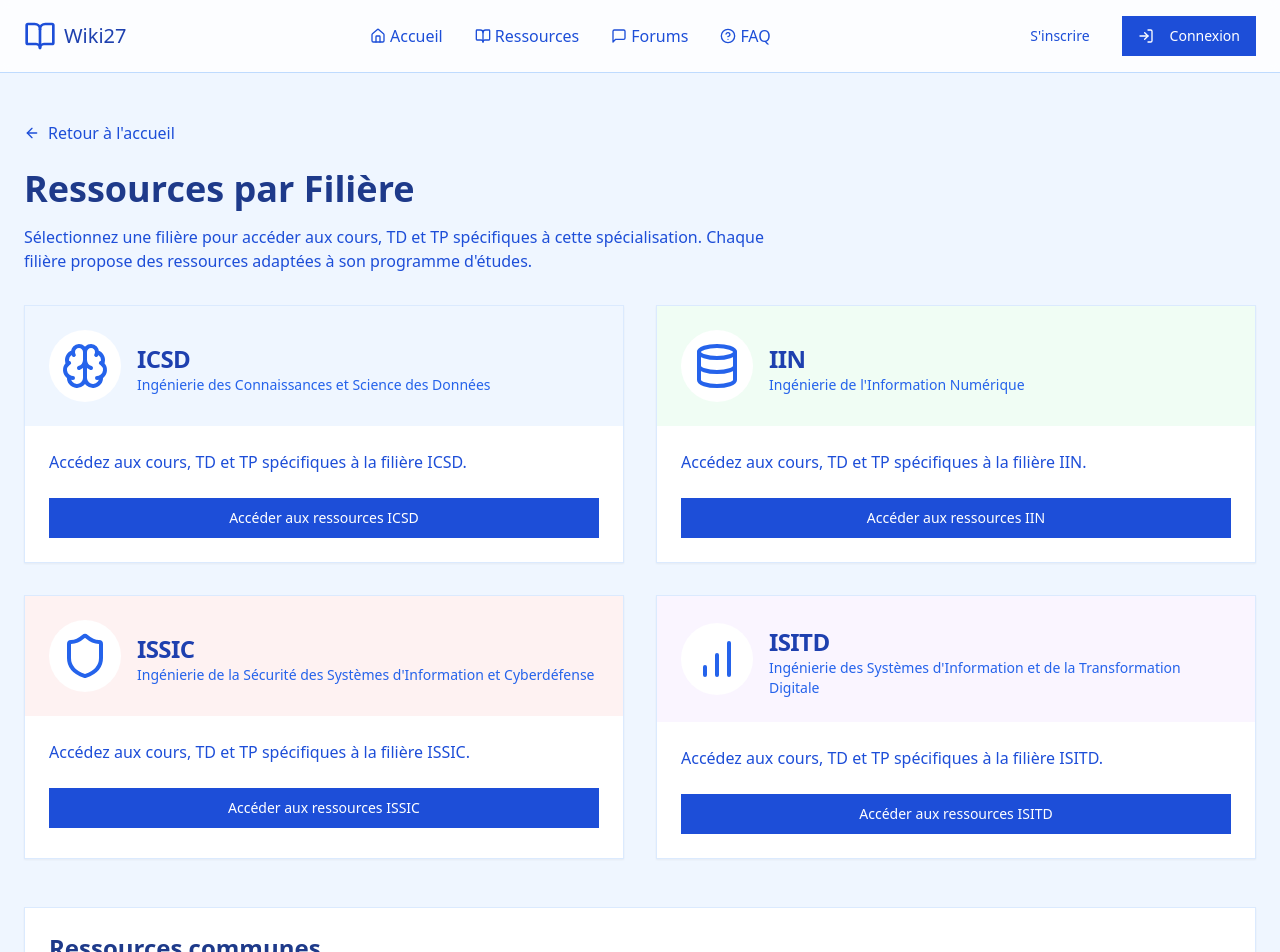
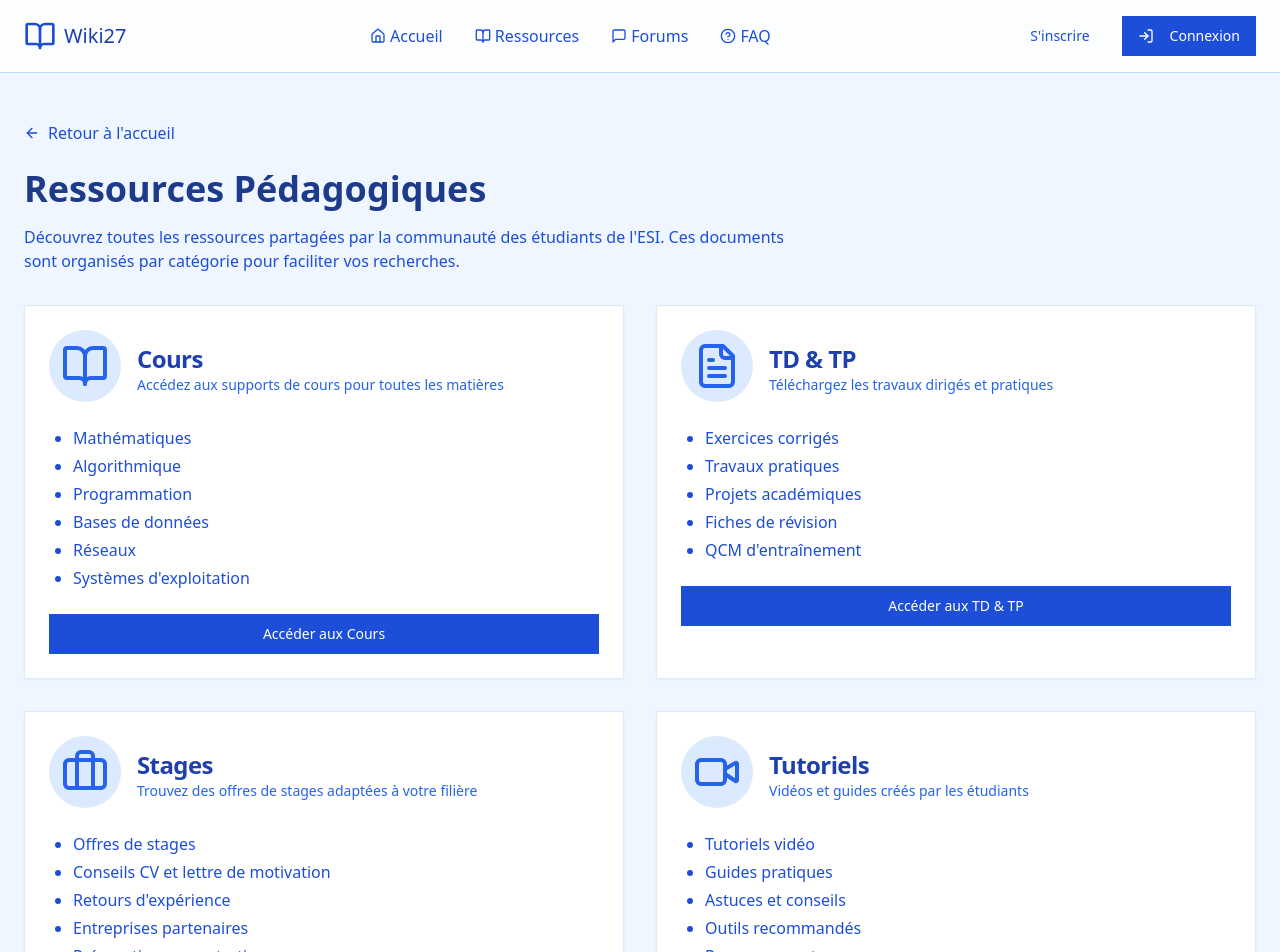
Before and after one commit to nasreddine-guellaf/KM-projet, a Next.js app: page /ressources in a window 1280 px wide. Shown: the top 952 px of the page. Built offline with nearby package versions, Linux system fonts and the light colour scheme.

Commit message:
Updated the site

```diff
--- /dev/null
+++ b/app/ressources/filieres/page.tsx
@@ -0,0 +1,103 @@
+import Navbar from "@/components/navbar"
+import { Card, CardContent, CardDescription, CardHeader, CardTitle } from "@/components/ui/card"
+import { ArrowLeft, Brain, Database, Shield, BarChart } from "lucide-react"
+import { Button } from "@/components/ui/button"
+import Link from "next/link"
+
+export default function FilieresRessourcesPage() {
+  const filieres = [
+    {
+      title: "ICSD",
+      description: "Ingénierie des Connaissances et Science des Données",
+      icon: <Brain className="h-12 w-12 text-blue-600" />,
+      details: "Accédez aux cours, TD et TP spécifiques à la filière ICSD.",
+      link: "/filieres/icsd",
+      color: "bg-blue-50",
+    },
+    {
+      title: "IIN",
+      description: "Ingénierie de l'Information Numérique",
+      icon: <Database className="h-12 w-12 text-blue-600" />,
+      details: "Accédez aux cours, TD et TP spécifiques à la filière IIN.",
+      link: "/filieres/iin",
+      color: "bg-green-50",
+    },
+    {
+      title: "ISSIC",
+      description: "Ingénierie de la Sécurité des Systèmes d'Information et Cyberdéfense",
+      icon: <Shield className="h-12 w-12 text-blue-600" />,
+      details: "Accédez aux cours, TD et TP spécifiques à la filière ISSIC.",
+      link: "/filieres/issic",
+      color: "bg-red-50",
+    },
+    {
+      title: "ISITD",
+      description: "Ingénierie des Systèmes d'Information et de la Transformation Digitale",
+      icon: <BarChart className="h-12 w-12 text-blue-600" />,
+      details: "Accédez aux cours, TD et TP spécifiques à la filière ISITD.",
+      link: "/filieres/isitd",
+      color: "bg-purple-50",
+    },
+  ]
+
+  return (
+    <main className="min-h-screen bg-blue-50">
+      <Navbar />
+      <div className="container mx-auto px-6 py-12">
+        <div className="mb-8">
+          <Link href="/" className="inline-flex items-center text-blue-700 hover:text-blue-900 mb-6">
+            <ArrowLeft className="w-4 h-4 mr-2" />
+            Retour à l'accueil
+          </Link>
+          <h1 className="text-4xl font-bold text-blue-900 mb-4">Ressources par Filière</h1>
+          <p className="text-blue-700 max-w-3xl">
+            Sélectionnez une filière pour accéder aux cours, TD et TP spécifiques à cette spécialisation. Chaque filière
+            propose des ressources adaptées à son programme d'études.
+          </p>
+        </div>
+
+        <div className="grid grid-cols-1 md:grid-cols-2 gap-8 mb-12">
+          {filieres.map((filiere, index) => (
+            <Card key={index} className="border-blue-100 hover:shadow-lg transition-shadow">
+              <CardHeader className={`flex flex-row items-center gap-4 ${filiere.color} rounded-t-lg`}>
+                <div className="p-3 rounded-full bg-white">{filiere.icon}</div>
+                <div>
+                  <CardTitle className="text-2xl text-blue-800">{filiere.title}</CardTitle>
+                  <CardDescription className="text-blue-600">{filiere.description}</CardDescription>
+                </div>
+              </CardHeader>
+              <CardContent className="p-6">
+                <p className="text-blue-700 mb-6">{filiere.details}</p>
+                <Link href={filiere.link}>
+                  <Button className="w-full bg-blue-700 hover:bg-blue-800 text-white">
+                    Accéder aux ressources {filiere.title}
+                  </Button>
+                </Link>
+              </CardContent>
+            </Card>
+          ))}
+        </div>
+
+        <div className="bg-white p-6 rounded-lg border border-blue-100 shadow-sm">
+          <h2 className="text-2xl font-bold text-blue-900 mb-4">Ressources communes</h2>
+          <p className="text-blue-700 mb-6">
+            Certaines ressources sont communes à toutes les filières, notamment pour les matières générales du tronc
+            commun.
+          </p>
+          <div className="grid grid-cols-1 md:grid-cols-2 gap-4">
+            <Link href="/ressources/cours">
+              <Button variant="outline" className="w-full text-blue-700 border-blue-500 hover:bg-blue-100">
+                Accéder aux cours communs
+              </Button>
+            </Link>
+            <Link href="/ressources/td-tp">
+              <Button variant="outline" className="w-full text-blue-700 border-blue-500 hover:bg-blue-100">
+                Accéder aux TD & TP communs
+              </Button>
+            </Link>
+          </div>
+        </div>
+      </div>
+    </main>
+  )
+}
--- a/app/ressources/page.tsx
+++ b/app/ressources/page.tsx
@@ -1,42 +1,63 @@
 import Navbar from "@/components/navbar"
 import { Card, CardContent, CardDescription, CardHeader, CardTitle } from "@/components/ui/card"
-import { ArrowLeft, Brain, Database, Shield, BarChart } from "lucide-react"
+import { BookOpen, FileText, Briefcase, Video, ArrowLeft } from "lucide-react"
 import { Button } from "@/components/ui/button"
 import Link from "next/link"
 
-export default function FilieresRessourcesPage() {
-  const filieres = [
+export default function RessourcesPage() {
+  const resources = [
     {
-      title: "ICSD",
-      description: "Ingénierie des Connaissances et Science des Données",
-      icon: <Brain className="h-12 w-12 text-blue-600" />,
-      details: "Accédez aux cours, TD et TP spécifiques à la filière ICSD.",
-      link: "/filieres/icsd",
-      color: "bg-blue-50",
+      title: "Cours",
+      description: "Accédez aux supports de cours pour toutes les matières",
+      icon: <BookOpen className="h-12 w-12 text-blue-600" />,
+      link: "/ressources/cours",
+      items: [
+        "Mathématiques",
+        "Algorithmique",
+        "Programmation",
+        "Bases de données",
+        "Réseaux",
+        "Systèmes d'exploitation",
+      ],
     },
     {
-      title: "IIN",
-      description: "Ingénierie de l'Information Numérique",
-      icon: <Database className="h-12 w-12 text-blue-600" />,
-      details: "Accédez aux cours, TD et TP spécifiques à la filière IIN.",
-      link: "/filieres/iin",
-      color: "bg-green-50",
+      title: "TD & TP",
+      description: "Téléchargez les travaux dirigés et pratiques",
+      icon: <FileText className="h-12 w-12 text-blue-600" />,
+      link: "/ressources/td-tp",
+      items: [
+        "Exercices corrigés",
+        "Travaux pratiques",
+        "Projets académiques",
+        "Fiches de révision",
+        "QCM d'entraînement",
+      ],
     },
     {
-      title: "ISSIC",
-      description: "Ingénierie de la Sécurité des Systèmes d'Information et Cyberdéfense",
-      icon: <Shield className="h-12 w-12 text-blue-600" />,
-      details: "Accédez aux cours, TD et TP spécifiques à la filière ISSIC.",
-      link: "/filieres/issic",
-      color: "bg-red-50",
+      title: "Stages",
+      description: "Trouvez des offres de stages adaptées à votre filière",
+      icon: <Briefcase className="h-12 w-12 text-blue-600" />,
+      link: "/ressources/stages",
+      items: [
+        "Offres de stages",
+        "Conseils CV et lettre de motivation",
+        "Retours d'expérience",
+        "Entreprises partenaires",
+        "Préparation aux entretiens",
+      ],
     },
     {
-      title: "ISITD",
-      description: "Ingénierie des Systèmes d'Information et de la Transformation Digitale",
-      icon: <BarChart className="h-12 w-12 text-blue-600" />,
-      details: "Accédez aux cours, TD et TP spécifiques à la filière ISITD.",
-      link: "/filieres/isitd",
-      color: "bg-purple-50",
+      title: "Tutoriels",
+      description: "Vidéos et guides créés par les étudiants",
+      icon: <Video className="h-12 w-12 text-blue-600" />,
+      link: "/ressources/tutoriels",
+      items: [
+        "Tutoriels vidéo",
+        "Guides pratiques",
+        "Astuces et conseils",
+        "Outils recommandés",
+        "Ressources externes",
+      ],
     },
   ]
 
@@ -49,54 +70,40 @@ export default function FilieresRessourcesPage() {
             <ArrowLeft className="w-4 h-4 mr-2" />
             Retour à l'accueil
           </Link>
-          <h1 className="text-4xl font-bold text-blue-900 mb-4">Ressources par Filière</h1>
+          <h1 className="text-4xl font-bold text-blue-900 mb-4">Ressources Pédagogiques</h1>
           <p className="text-blue-700 max-w-3xl">
-            Sélectionnez une filière pour accéder aux cours, TD et TP spécifiques à cette spécialisation. Chaque filière
-            propose des ressources adaptées à son programme d'études.
+            Découvrez toutes les ressources partagées par la communauté des étudiants de l'ESI. Ces documents sont
+            organisés par catégorie pour faciliter vos recherches.
           </p>
         </div>
 
         <div className="grid grid-cols-1 md:grid-cols-2 gap-8 mb-12">
-          {filieres.map((filiere, index) => (
+          {resources.map((resource, index) => (
             <Card key={index} className="border-blue-100 hover:shadow-lg transition-shadow">
-              <CardHeader className={`flex flex-row items-center gap-4 ${filiere.color} rounded-t-lg`}>
-                <div className="p-3 rounded-full bg-white">{filiere.icon}</div>
+              <CardHeader className="flex flex-row items-center gap-4">
+                <div className="p-3 rounded-full bg-blue-100">{resource.icon}</div>
                 <div>
-                  <CardTitle className="text-2xl text-blue-800">{filiere.title}</CardTitle>
-                  <CardDescription className="text-blue-600">{filiere.description}</CardDescription>
+                  <CardTitle className="text-2xl text-blue-800">{resource.title}</CardTitle>
+                  <CardDescription className="text-blue-600">{resource.description}</CardDescription>
                 </div>
               </CardHeader>
-              <CardContent className="p-6">
-                <p className="text-blue-700 mb-6">{filiere.details}</p>
-                <Link href={filiere.link}>
+              <CardContent>
+                <ul className="list-disc pl-6 mb-6 text-blue-700">
+                  {resource.items.map((item, i) => (
+                    <li key={i} className="mb-1">
+                      {item}
+                    </li>
+                  ))}
+                </ul>
+                <Link href={resource.link}>
                   <Button className="w-full bg-blue-700 hover:bg-blue-800 text-white">
-                    Accéder aux ressources {filiere.title}
+                    Accéder aux {resource.title}
                   </Button>
                 </Link>
               </CardContent>
             </Card>
           ))}
         </div>
-
-        <div className="bg-white p-6 rounded-lg border border-blue-100 shadow-sm">
-          <h2 className="text-2xl font-bold text-blue-900 mb-4">Ressources communes</h2>
-          <p className="text-blue-700 mb-6">
-            Certaines ressources sont communes à toutes les filières, notamment pour les matières générales du tronc
-            commun.
-          </p>
-          <div className="grid grid-cols-1 md:grid-cols-2 gap-4">
-            <Link href="/ressources/cours">
-              <Button variant="outline" className="w-full text-blue-700 border-blue-500 hover:bg-blue-100">
-                Accéder aux cours communs
-              </Button>
-            </Link>
-            <Link href="/ressources/td-tp">
-              <Button variant="outline" className="w-full text-blue-700 border-blue-500 hover:bg-blue-100">
-                Accéder aux TD & TP communs
-              </Button>
-            </Link>
-          </div>
-        </div>
       </div>
     </main>
   )
```
